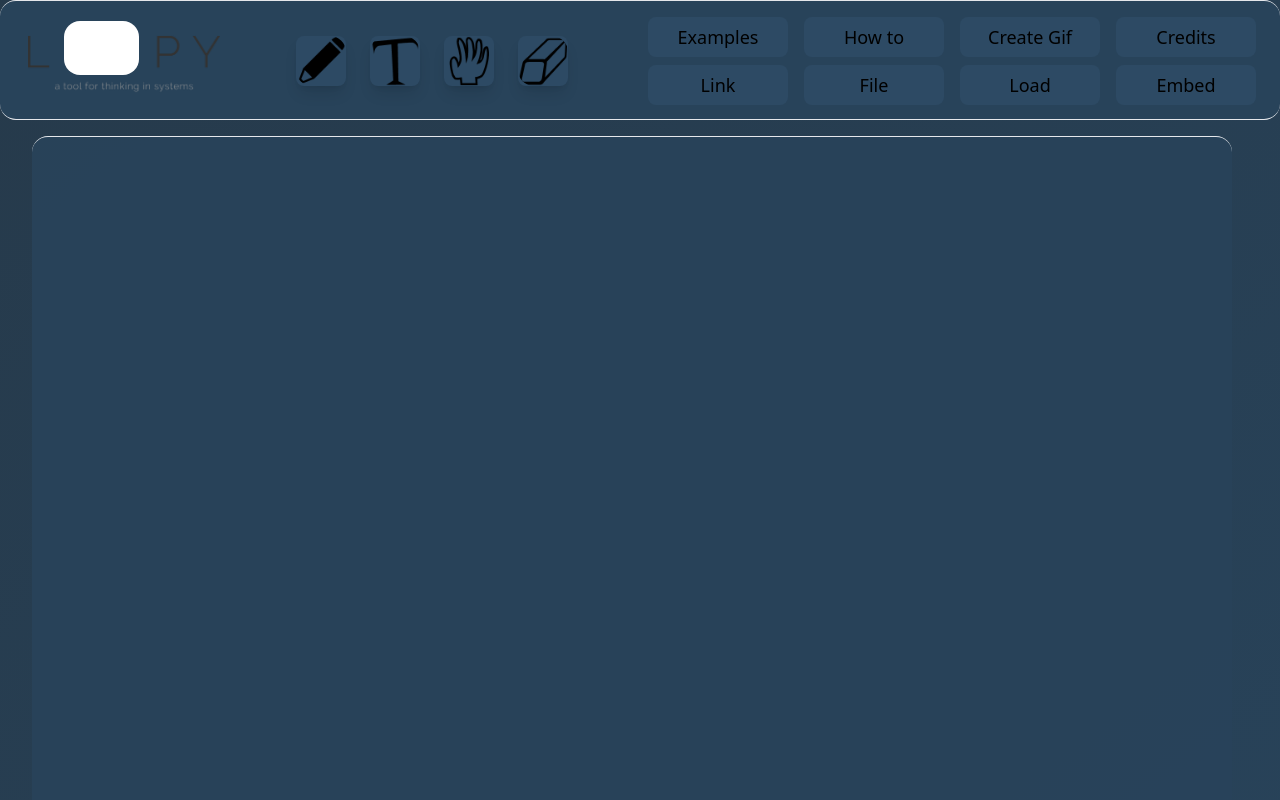
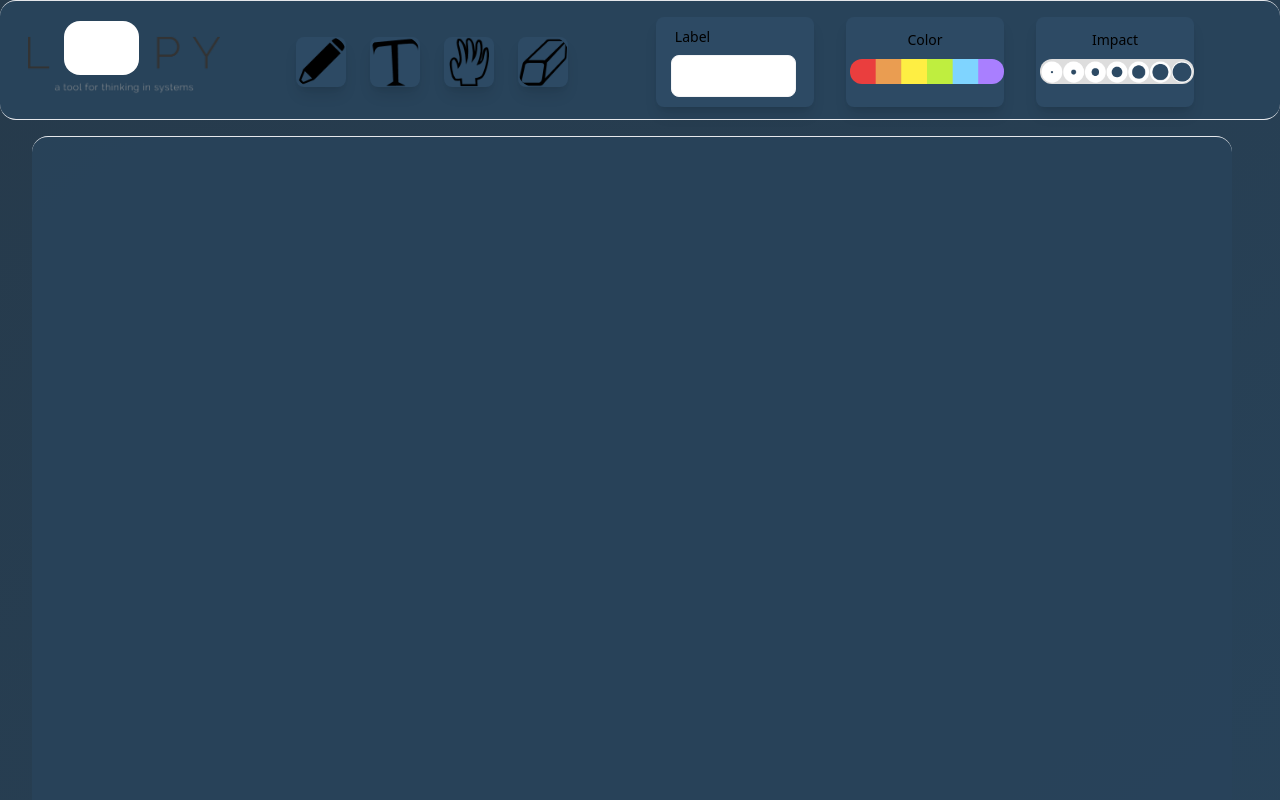
Before and after one commit to fxFlocke/CasuallyLooped, a Next.js app: page / in a window 1280 px wide. Both pictures are taken after a click on the element 130 px from the left and 60 px from the top of the page. Shown: the top 800 px of the page. Built offline with nearby package versions, Linux system fonts and the light colour scheme.

Commit message:
trued to change node label

```diff
--- a/components/bars/topbar.tsx
+++ b/components/bars/topbar.tsx
@@ -1,5 +1,5 @@
 import { InformationBar } from "./informationbar";
-import {useContext } from "react";
+import {useContext, useEffect } from "react";
 import { Configuration } from "@/datatypes/commondatatypes";
 import { NodeBar } from "./nodebar";
 import { EdgeBar } from "./edgebar";
@@ -8,6 +8,10 @@ import { AppContext } from "@/state/global";
 
 export function Topbar() {
   const [appState, dispatch] = useContext(AppContext);
+
+  useEffect(() => {
+    console.log(appState.config.editMode)
+  }, [appState.config.editMode])
 
   return (
     <div className="flex flex-col">
--- a/components/cards/colorcard.tsx
+++ b/components/cards/colorcard.tsx
@@ -20,7 +20,7 @@ export function ColorCard() {
             alt="Profilbild"
             width={150}
             height={150}
-            className="rounded-xl mt-2"
+            className="rounded-xl mt-2 w-auto h-auto"
           />
         </div>
       </div>
--- a/components/cards/labelcard.tsx
+++ b/components/cards/labelcard.tsx
@@ -1,5 +1,6 @@
 import { useContext } from "react";
 import { AppContext } from "@/state/global";
+import { NodeConfiguration } from "@/datatypes/commondatatypes";
 
 export function LabelCard() {
   const [ appState, dispatch ] = useContext(AppContext);
@@ -18,9 +19,16 @@ export function LabelCard() {
             type="text"
             id="label"
             value={appState.config.node.label}
-            onInput={(e: React.ChangeEvent<HTMLInputElement>) =>
-              dispatch({type:"CHANGE_LABEL", data: e.target.value})
-            }
+            onInput={(e: React.ChangeEvent<HTMLInputElement>) => {
+              let newNode: NodeConfiguration = {
+                id: appState.node.id,
+                startValue: appState.node.value,
+                label: e.target.value,
+                hue: appState.node.hue,
+                radius: appState.node.radius
+              }
+              dispatch({type:"CHANGE_LABEL", data: newNode})
+            }}
             className="bg-gray-30 border border-gray-100 text-gray-900 text-sm rounded-lg focus:ring-blue-100 focus:border-blue-100 block w-[125px] p-2.5 dark:bg-gray-700 dark:border-gray-600 dark:placeholder-gray-400 dark:text-white dark:focus:ring-blue-100 dark:focus:border-blue-100"
             required
           />
--- a/components/cards/valuecard.tsx
+++ b/components/cards/valuecard.tsx
@@ -20,7 +20,7 @@ export function ValueCard() {
             alt="Profilbild"
             width={150}
             height={150}
-            className="rounded-xl mt-2"
+            className="rounded-xl mt-2 w-auto h-auto"
           />
         </div>
       </div>
--- a/components/diagram/loopy.tsx
+++ b/components/diagram/loopy.tsx
@@ -36,7 +36,6 @@ var editingIndex: number = -1;
 
 export function Loopy() {
 
-  const [nodesChanged, setNodesChanged] = useState(false);
   const [color, setColor] = useState<string>("#000");
   const { canvasRef, onMouseDown, mouseClick, clear } = useDraw(drawLine);
   const [appState, dispatch] = useContext(AppContext);
@@ -65,13 +64,18 @@ export function Loopy() {
       let nodeID = getNodeByPoint(mouseClick)
       if(nodeID !== -1){
         editingIndex = nodeID
-        dispatch({type: "CHANGE_NODE", data: activeNodes[searchNodeIndexById(nodeID)].node})
+        dispatch({type: "CHANGE_EDIT", data: activeNodes[searchNodeIndexById(nodeID)].node})
+        console.log(editingIndex)
       }else{
         editingIndex = -1
         DrawNodes()
       }
     }
   }, [mouseClick])
+
+  useEffect(() => {
+    //updateNode()
+  }, [appState])
 
   return (
     <>
@@ -115,9 +119,7 @@ function createNode(point: Point) {
       edges: [],
     };
     activeNodes.push(nodeElement);
-    console.log(editingIndex)
     editingIndex = node.id;
-    console.log(editingIndex)
   }
 
   function drawLine({ prevPoint, currentPoint, ctx }: Draw) {
@@ -264,13 +266,15 @@ function createNode(point: Point) {
     return -1
   }
 
-  function updateNode(index: number, config: NodeConfiguration) {
-    let nodeElems = activeNodes;
-    nodeElems[index].config = config;
-    nodeElems[index].node.label = config.label;
-    nodeElems[index].node.value = config.startValue;
-    activeNodes = nodeElems;
-    setNodesChanged(!nodesChanged);
+  function updateNode() {
+    if(editingIndex === undefined || editingIndex === -1 || appState.config.node === undefined){
+      return
+    }
+    console.log('editingIndex for update: ', editingIndex)
+    let config = appState.config.node
+   // console.log("updated with: ", config)
+    activeNodes[editingIndex - 1].config = config;
+    //DrawNodes()
   }
 
   function searchNodeIndexById(id: number) {
--- a/state/global.tsx
+++ b/state/global.tsx
@@ -23,11 +23,9 @@ export const globalReducer = (state: any, action: any)=>{
             }}
         }
         case "CHANGE_EDIT":{
-            if(action.data === "ink"){
-                state.node = initialNode;
-            }
+            state.node = action.data;
             return { ...state, config: {
-                editMode: action.data,
+                editMode: "ink",
                 node: state.node,
                 egde: state.edge,
                 geometries: state.geometries
@@ -35,8 +33,8 @@ export const globalReducer = (state: any, action: any)=>{
         }
         case "CHANGE_LABEL":{
             return { ...state, config: {
-                editMode: action.data,
-                node: state.node,
+                editMode: "ink",
+                node: action.data,
                 egde: state.edge,
                 geometries: state.geometries
             }}
```
